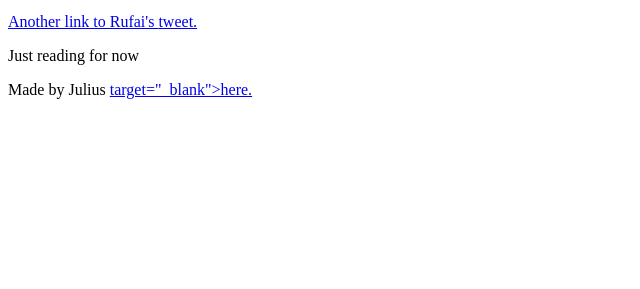
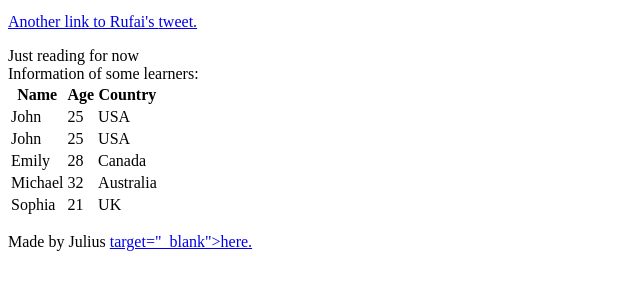
Before and after one commit to Skibo555/alx_html_css, a plain HTML site: page html_basic/index.html in a window 1280 px wide. Shown: the part 305-594 px from the top of the page, without its empty margins (0-640 px from the left). Drawn offline with Linux system fonts and the light colour scheme.

Commit message:
added a Table

```diff
--- a/html_basic/index.html
+++ b/html_basic/index.html
@@ -29,6 +29,45 @@
 				<aside>
 					Just reading for now
 				</aside>
+				<article>
+					Information of some learners:
+					<table>
+						<thead>
+							<tr>
+								<th>Name</th>
+								<th>Age</th>
+								<th>Country</th>
+							</tr>
+						</thead>
+						<tbody>
+							<tr>
+								<td>John</td>
+								<td>25</td>
+								<td>USA</td>
+							</tr>
+							<tr>
+								<td>John</td>
+								<td>25</td>
+								<td>USA</td>
+							</tr>
+							<tr>
+								<td>Emily</td>
+								<td>28</td>
+								<td>Canada</td>
+							</tr>
+							<tr>
+								<td>Michael</td>
+								<td>32</td>
+								<td>Australia</td>
+							</tr>
+							<tr>
+								<td>Sophia</td>
+								<td>21</td>
+								<td>UK</td>
+							</tr>
+						</tbody>
+					</table>
+				</article>
 			</main>
 		<footer>
 			<nav>
```
